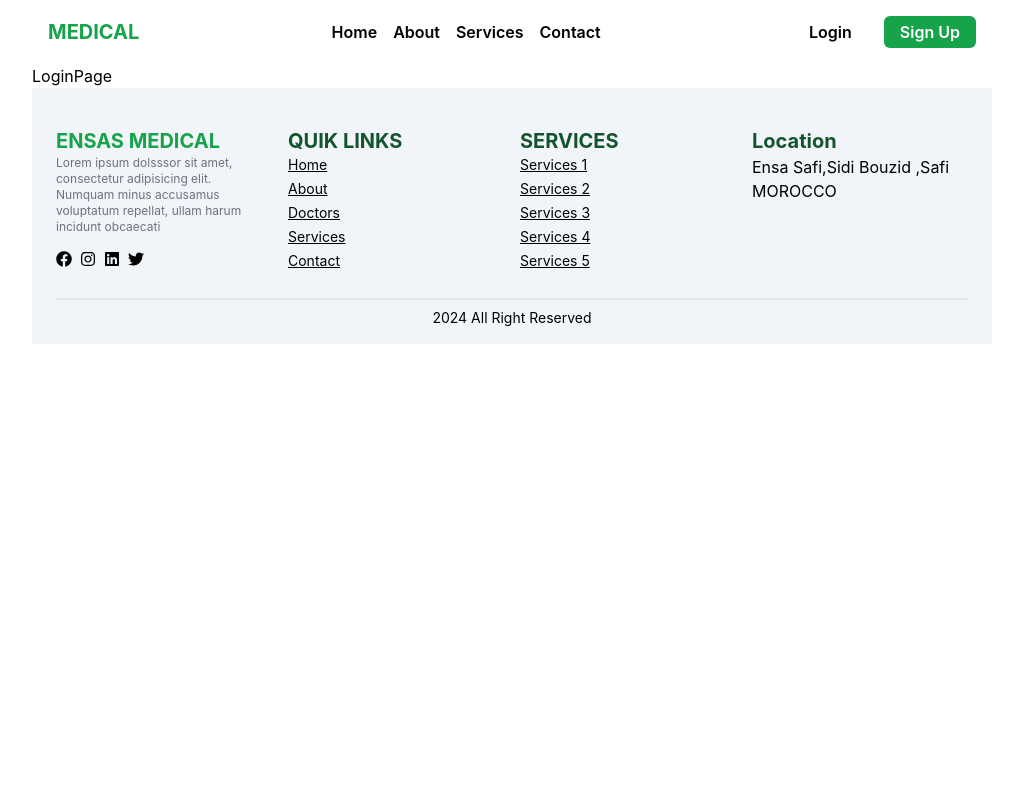
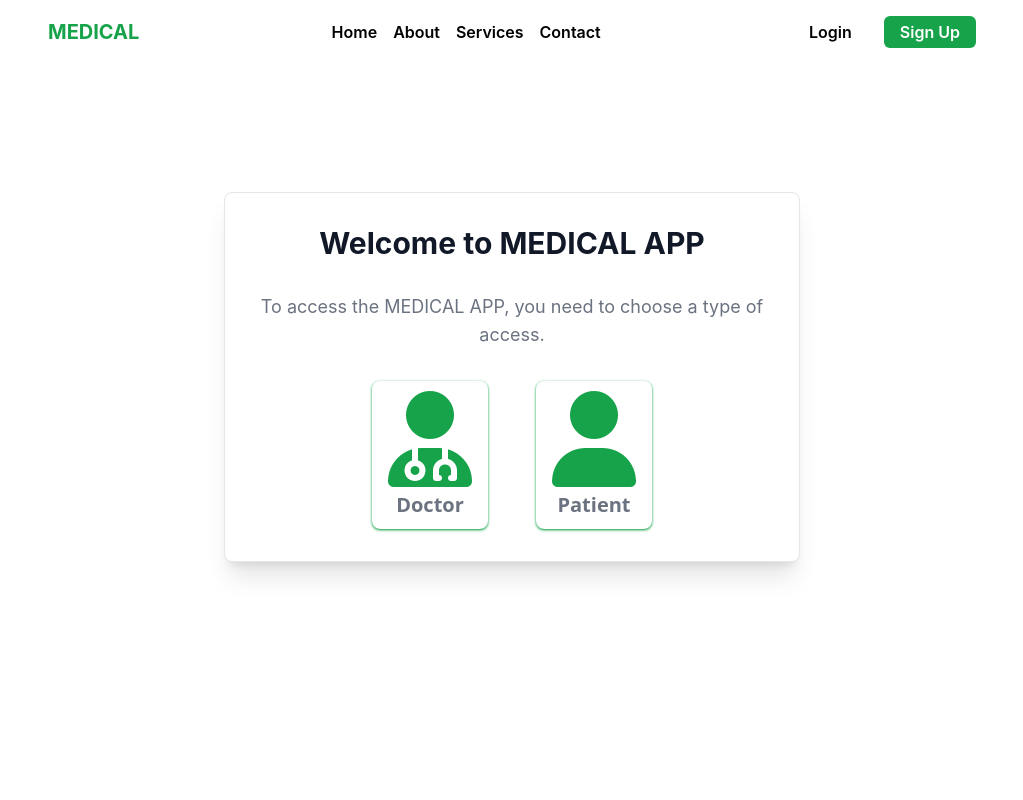
Before and after one commit to bensaltanahassan/medical-app, a React (Create React App) app: page /login in a window 1280 px wide. Shown: the top 800 px of the page, without its empty margins (128-1151 px from the left). Built offline with nearby package versions, Linux system fonts and the light colour scheme.

Commit message:
finished wellcome to login design commit

```diff
--- a/public/index.html
+++ b/public/index.html
@@ -7,14 +7,17 @@
     <meta name="theme-color" content="#000000" />
     <meta
       name="description"
-      content="Web site created using create-react-app"
-    />
+      content="Web site created using create-react-app" />
     <link rel="apple-touch-icon" href="%PUBLIC_URL%/logo192.png" />
     <!--
       manifest.json provides metadata used when your web app is installed on a
       user's mobile device or desktop. See https://developers.google.com/web/fundamentals/web-app-manifest/
     -->
     <link rel="manifest" href="%PUBLIC_URL%/manifest.json" />
+    <script
+      src="https://kit.fontawesome.com/67f59e0eca.js"
+      crossorigin="anonymous"></script>
+
     <!--
       Notice the use of %PUBLIC_URL% in the tags above.
       It will be replaced with the URL of the `public` folder during the build.
--- a/src/pages/auth/login/Login.tsx
+++ b/src/pages/auth/login/Login.tsx
@@ -1,3 +1,41 @@
+import imageDoc from "../../../assets/doctor.jpg";
+import imagePatient from "../../../assets/patient.jpg";
+
 export default function LoginPage() {
-  return <div>LoginPage</div>;
+  return (
+    <div className="h-screen">
+      <div className="flex justify-center items-center mt-32 ">
+        <div className="w-full md:w-3/5 p-4 text-center bg-white border border-gray-200 rounded-lg shadow  sm:p-8 shadow-xl">
+          <h5 className="mb-8 text-3xl font-bold text-gray-900 ">
+            Welcome to MEDICAL APP
+          </h5>
+          <p className="mb-8 text-base text-gray-500 sm:text-lg ">
+            To access the MEDICAL APP, you need to choose a type of access.
+          </p>
+          <div className="items-center justify-center space-y-4 gap-8 sm:flex sm:space-y-0 sm:space-x-4 rtl:space-x-reverse">
+            <a className="w-full cursor-pointer sm:w-auto shadow shadow-[#16A34A] hover:shadow-[#16A34A] transition-all hover:shadow-xl focus:ring-4 focus:outline-none focus:ring-gray-300 text-white rounded-lg inline-flex items-center justify-center px-4 py-2.5  ">
+              <div className="text-center rtl:text-right">
+                <div className="text-center rtl:text-right">
+                  <i className="fa-solid fa-user-doctor text-[#16A34A] text-8xl "></i>
+                  <div className="text-gray-500 mt-1 font-sans text-xl font-semibold">
+                    Doctor
+                  </div>
+                </div>
+              </div>
+            </a>
+            <a className="w-full sm:w-auto cursor-pointer shadow shadow-[#16A34A] hover:shadow-[#16A34A] transition-all hover:shadow-xl focus:ring-4 focus:outline-none focus:ring-gray-300 text-white rounded-lg inline-flex items-center justify-center px-4 py-2.5  ">
+              <div className="text-center rtl:text-right">
+                <div className="text-center rtl:text-right">
+                  <i className="fa-solid fa-user  text-[#16A34A] text-8xl"></i>
+                  <div className="text-gray-500 mt-1 font-sans text-xl font-semibold">
+                    Patient
+                  </div>
+                </div>
+              </div>
+            </a>
+          </div>
+        </div>
+      </div>
+    </div>
+  );
 }
```
Also changed, not shown: src/assets/doctor.jpg (added), src/assets/patient.jpg (added).
